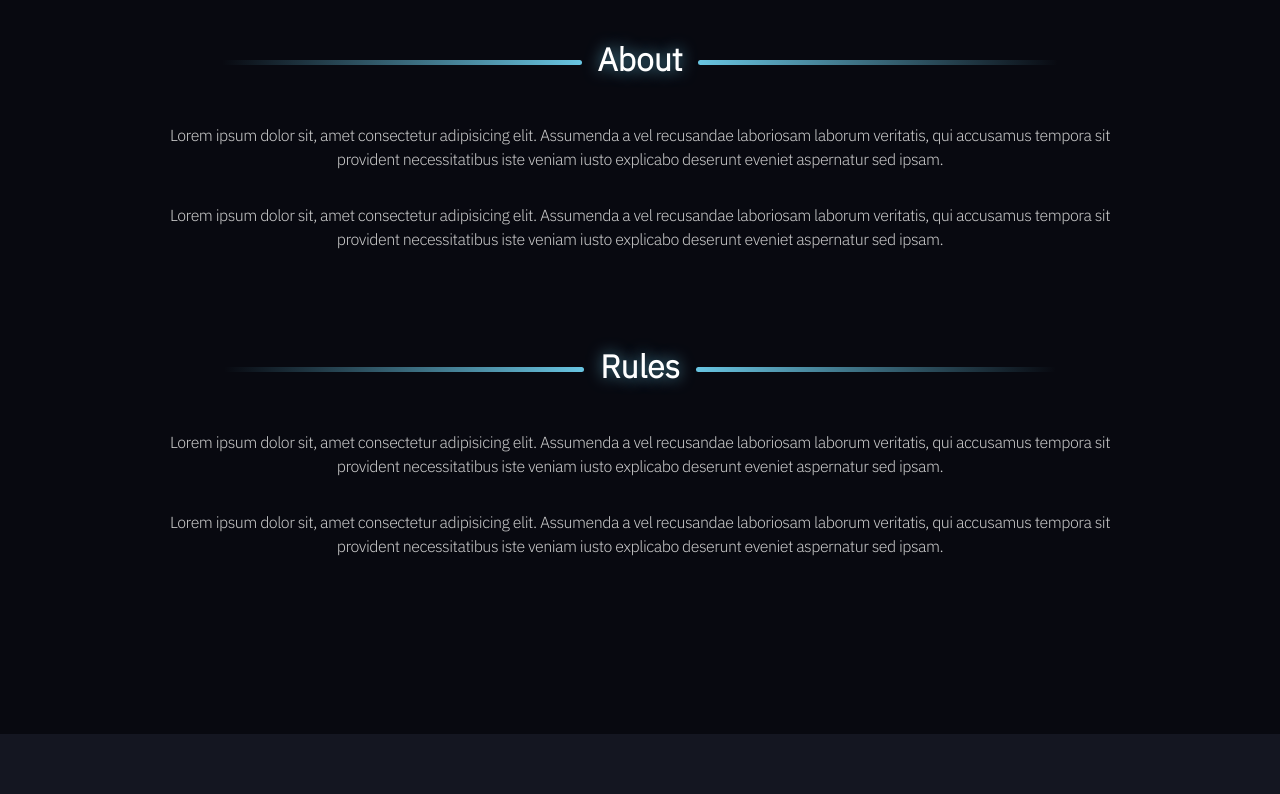
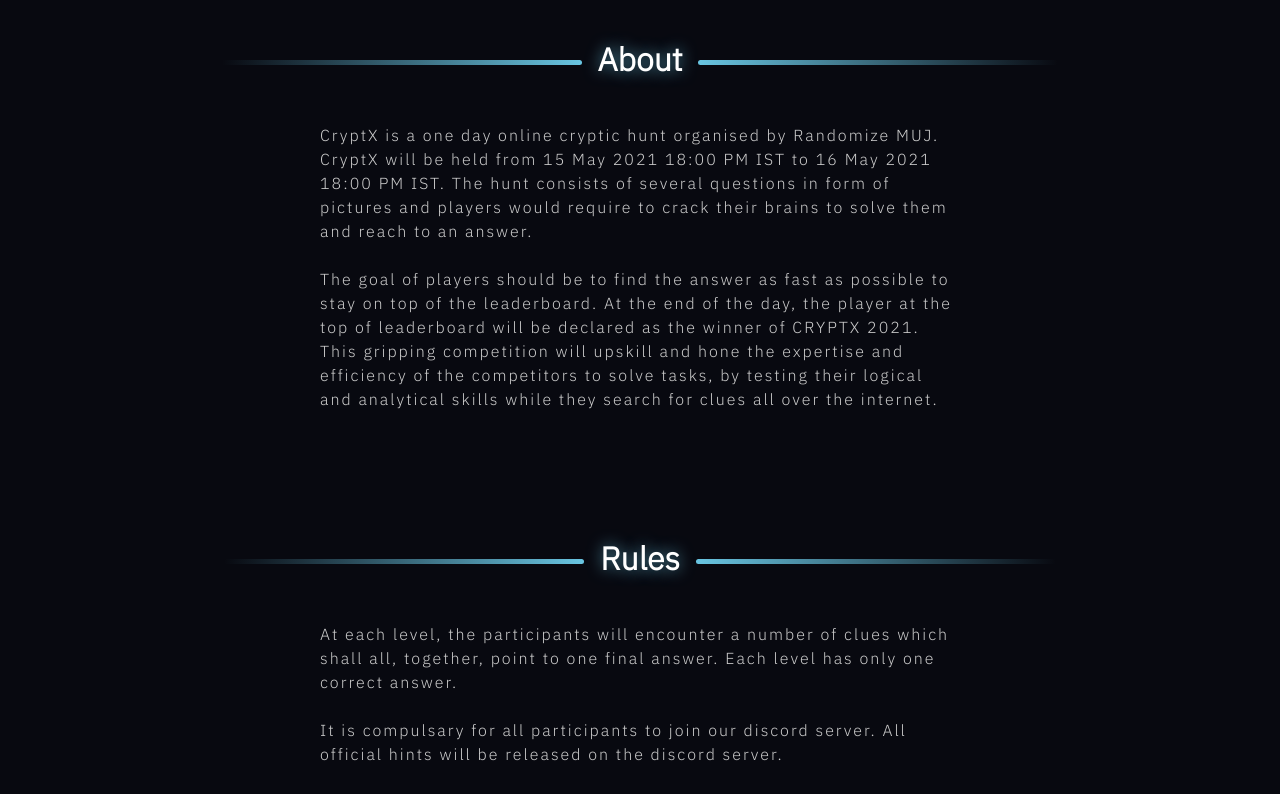
Before and after one commit to kg-kartik/CryptX, a React (Create React App) app in the folder client/: page / in a window 1280 px wide. Shown: the part 840-1634 px from the top of the page. Built offline with nearby package versions, Linux system fonts and the light colour scheme.

Commit message:
Styling and util changes

```diff
--- a/client/src/components/Footer.jsx
+++ b/client/src/components/Footer.jsx
@@ -151,13 +151,13 @@
 				</MetaWrapper>
 				{/* <FlexBreak /> */}
 				<SocialWrapper>
-					<IconContainer href="https://www.instagram.com/randomize.muj/">
+					<IconContainer href="https://www.instagram.com/randomizemuj/">
 						<Icon className="fab fa-instagram" />
 					</IconContainer>
-					<IconContainer href="https://www.facebook.com/randomize/">
-						<Icon className="fab fa-facebook" />
+					<IconContainer href="https://github.com/Randomize-MUJ/">
+						<Icon className="fab fa-github" />
 					</IconContainer>
-					<IconContainer href="https://www.linkedin.com/randomize/">
+					<IconContainer href="https://www.linkedin.com/company/randomizemuj/">
 						<Icon className="fab fa-linkedin-in" />
 					</IconContainer>
 				</SocialWrapper>
--- a/client/src/components/Home.js
+++ b/client/src/components/Home.js
@@ -92,11 +92,11 @@
 
 const Para = styled.p`
     font-family: "IBM Plex Sans";
-    letter-spacing: -0.5px;
+    letter-spacing: 2px;
     color: #cccccc;
+    width: 50vw;
     margin: 2rem 0;
     font-size: 1.5rem;
-    text-align: center;
     @media (max-width: 1300px) {
         margin: 1rem 0;
         font-size: 1rem;
@@ -156,8 +156,10 @@
                                 to="/level"
                                 className="btn btn-primary btn-lg"
                             >
-								<DiscordLogo/>
-                                <span className="align-middle">JOIN DISCORD</span>
+                                <DiscordLogo />
+                                <span className="align-middle">
+                                    JOIN DISCORD
+                                </span>
                             </Link>
                         </div>
                     </div>
@@ -169,33 +171,53 @@
                     <Heading className="landing">About</Heading>
                 </SectionHeadingContainer>
                 <Para>
-                    Lorem ipsum dolor sit, amet consectetur adipisicing elit.
-                    Assumenda a vel recusandae laboriosam laborum veritatis, qui
-                    accusamus tempora sit provident necessitatibus iste veniam
-                    iusto explicabo deserunt eveniet aspernatur sed ipsam.
+                    CryptX is a one day online cryptic hunt organised by
+                    Randomize MUJ. CryptX will be held from 15 May 2021 18:00 PM
+                    IST to 16 May 2021 18:00 PM IST. The hunt consists of
+                    several questions in form of pictures and players would
+                    require to crack their brains to solve them and reach to an
+                    answer. <br /> <br />
+                    The goal of players should be to find the answer as fast as
+                    possible to stay on top of the leaderboard. At the end of
+                    the day, the player at the top of leaderboard will be
+                    declared as the winner of CRYPTX 2021. This gripping
+                    competition will upskill and hone the expertise and
+                    efficiency of the competitors to solve tasks, by testing
+                    their logical and analytical skills while they search for
+                    clues all over the internet.
                 </Para>
-                <Para>
-                    Lorem ipsum dolor sit, amet consectetur adipisicing elit.
-                    Assumenda a vel recusandae laboriosam laborum veritatis, qui
-                    accusamus tempora sit provident necessitatibus iste veniam
-                    iusto explicabo deserunt eveniet aspernatur sed ipsam.
-                </Para>
+                <Para></Para>
             </Section>
             <Section>
                 <SectionHeadingContainer>
                     <Heading className="landing">Rules</Heading>
                 </SectionHeadingContainer>
                 <Para>
-                    Lorem ipsum dolor sit, amet consectetur adipisicing elit.
-                    Assumenda a vel recusandae laboriosam laborum veritatis, qui
-                    accusamus tempora sit provident necessitatibus iste veniam
-                    iusto explicabo deserunt eveniet aspernatur sed ipsam.
-                </Para>
-                <Para>
-                    Lorem ipsum dolor sit, amet consectetur adipisicing elit.
-                    Assumenda a vel recusandae laboriosam laborum veritatis, qui
-                    accusamus tempora sit provident necessitatibus iste veniam
-                    iusto explicabo deserunt eveniet aspernatur sed ipsam.
+                    At each level, the participants will encounter a number of
+                    clues which shall all, together, point to one final answer.
+                    Each level has only one correct answer.
+                    <br />
+                    <br />
+                    It is compulsary for all participants to join our discord
+                    server. All official hints will be released on the discord
+                    server.
+                    <br />
+                    <br />
+                    Answers will always be in lower-case, alphanumeric and will
+                    contain no spaces. Special characters are not allowed.
+                    Beware of the spelling you enter. For example, if the answer
+                    is 221-B Baker Street, you would type it in as
+                    “221bbakerstreet”.
+                    <br />
+                    <br />
+                    Directly messaging any admin for clues, hints or lead
+                    confirmations is not allowed. Participants could use the
+                    general chat in the discord server for any queries.
+                    <br />
+                    <br />
+                    Team play, answer sharing and collaborating with other
+                    participants is not allowed and any such activity can lead
+                    to disqualification of the people involved.
                 </Para>
             </Section>
             <Footer />
--- a/client/src/elements/Countdown.jsx
+++ b/client/src/elements/Countdown.jsx
@@ -81,7 +81,7 @@
 const CountdownContainer = () => {
 	return (
 		<Countdown
-			date={1620995400000}
+			date={1621081800000}
 			renderer={renderer}
 		/>
 	)
```
Also changed, not shown: 1 other file (tests, documents, lock files or other folders).
